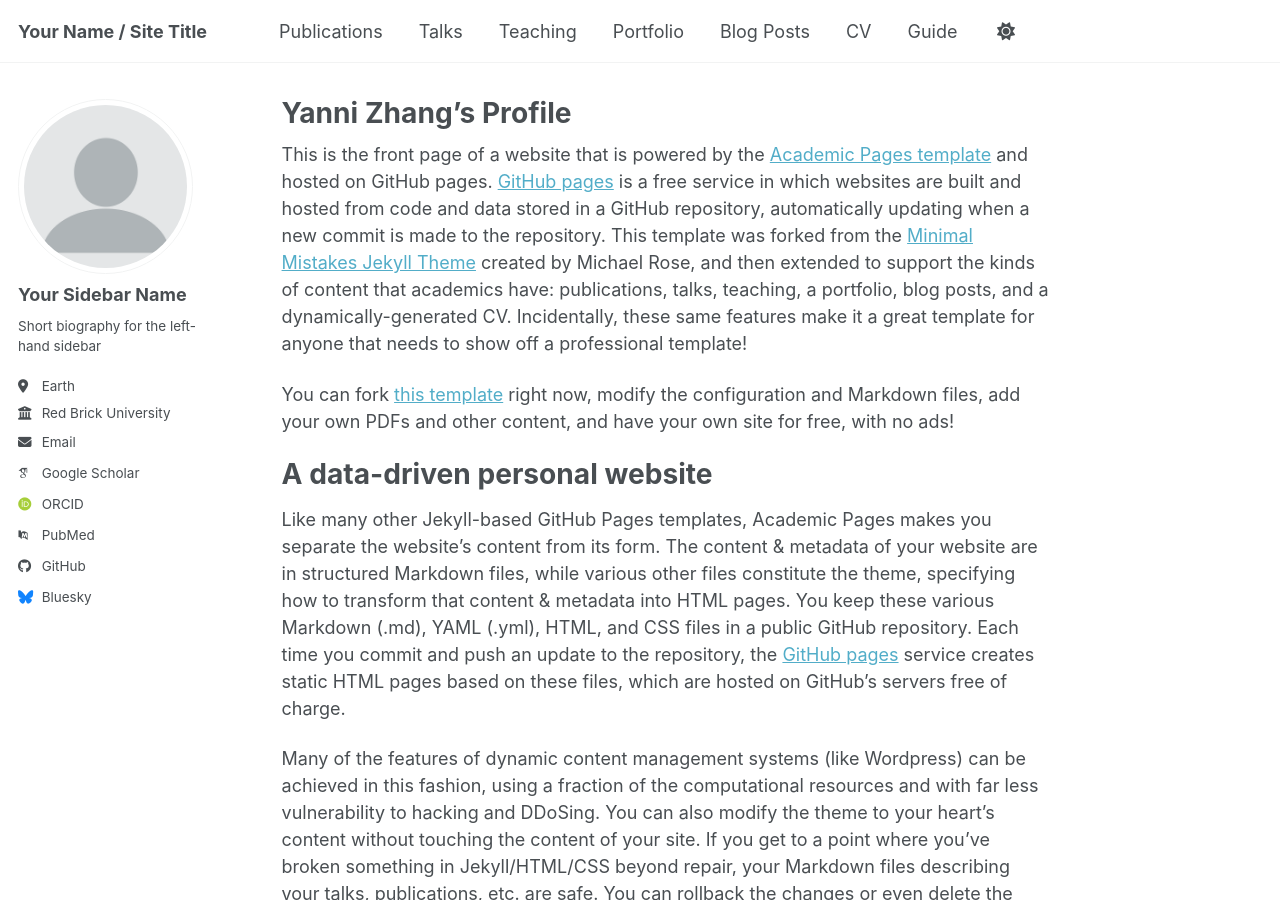
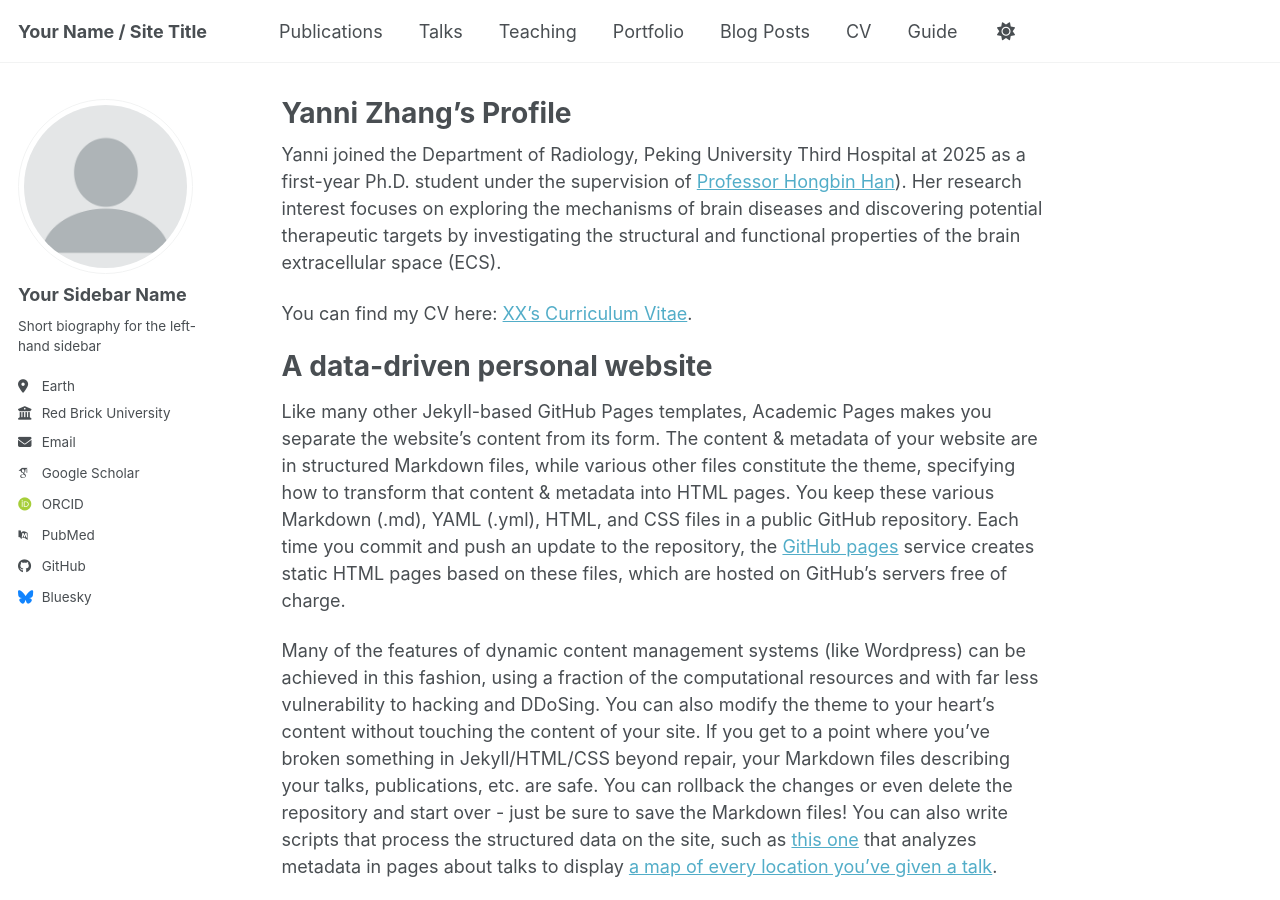
Before and after one commit to Yanniarea/Yanniarea.github.io, a Jekyll site: the page built from _pages/about.md, in a window 1280 px wide and 900 px high. Built offline with Jekyll 4.4.1, drawn with Linux system fonts in a browser that asks for light colours; some web fonts are replaced; a script bundle is joined from its source files by our own code; library files that are not in the unit come from our copies.

Commit message:
Update about.md

```diff
--- a/_pages/about.md
+++ b/_pages/about.md
@@ -7,9 +7,10 @@ redirect_from:
   - /about.html
 ---
 
-This is the front page of a website that is powered by the [Academic Pages template](https://github.com/academicpages/academicpages.github.io) and hosted on GitHub pages. [GitHub pages](https://pages.github.com) is a free service in which websites are built and hosted from code and data stored in a GitHub repository, automatically updating when a new commit is made to the repository. This template was forked from the [Minimal Mistakes Jekyll Theme](https://mmistakes.github.io/minimal-mistakes/) created by Michael Rose, and then extended to support the kinds of content that academics have: publications, talks, teaching, a portfolio, blog posts, and a dynamically-generated CV. Incidentally, these same features make it a great template for anyone that needs to show off a professional template!
+Yanni joined the Department of Radiology, Peking University Third Hospital at 2025 as a first-year Ph.D. student under the supervision of [Professor Hongbin Han](http://scholar.pku.edu.cn/hongbin_han/bio)).
+Her research interest focuses on exploring the mechanisms of brain diseases and discovering potential therapeutic targets by investigating the structural and functional properties of the brain extracellular space (ECS).
 
- You can fork [this template](https://github.com/academicpages/academicpages.github.io) right now, modify the configuration and Markdown files, add your own PDFs and other content, and have your own site for free, with no ads!
+You can find my CV here: [XX's Curriculum Vitae](../assets/Curriculum_Vitae.pdf).
 
 A data-driven personal website
 ======
```
